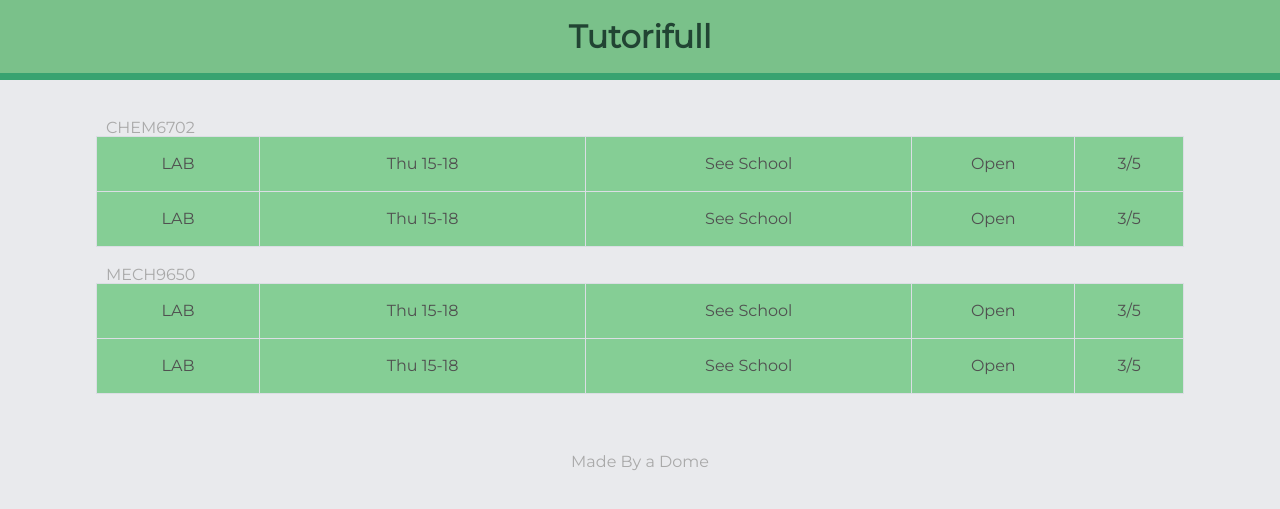
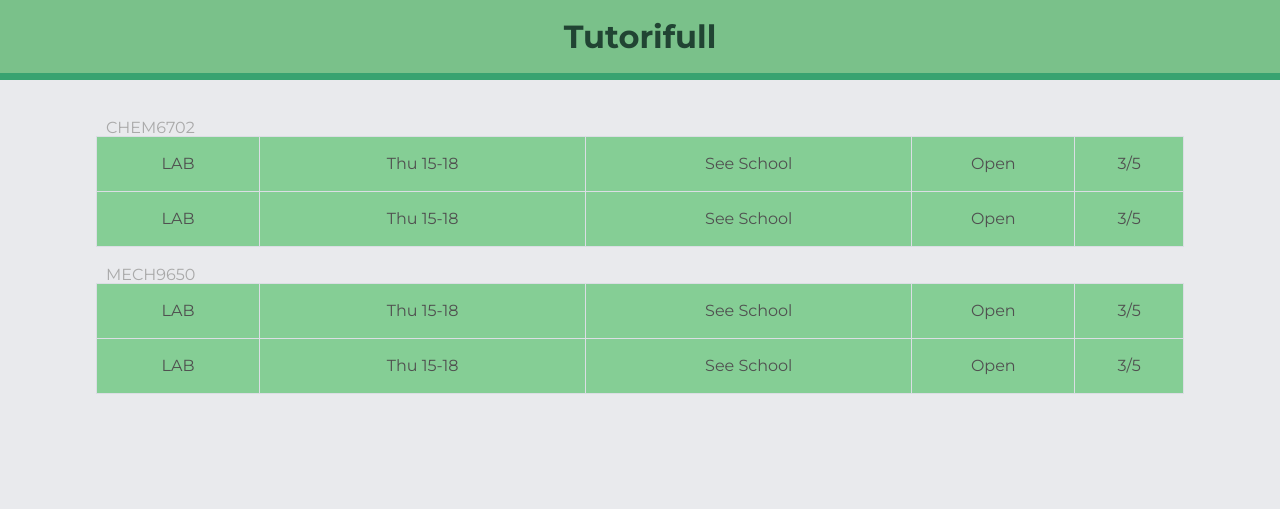
Before and after one commit to daniel-hocking/Tutorifull, a Flask app: template templates/email.html in a window 1280 px wide. Shown: the top 509 px of the page. Run offline with Flask 2, Linux system fonts and the light colour scheme; the template is opened without the code that fills it, so the values that code supplies are empty.

Commit message:
attempt to unbold fonts

```diff
--- a/templates/base.html
+++ b/templates/base.html
@@ -3,7 +3,7 @@
     <head>
         <meta charset="utf-8">
         <meta name="viewport" content="width=device-width,initial-scale=1.0">
-        <link rel="stylesheet" href="https://fonts.googleapis.com/css?family=Montserrat">
+        <link href='https://fonts.googleapis.com/css?family=Montserrat:400,700' rel='stylesheet' type='text/css'>
         <link rel="stylesheet" href={{ url_for('static', filename='css/tutorifull.min.css') }}>
         <title>Tutorifull</title>
     </head>
--- a/templates/email.html
+++ b/templates/email.html
@@ -4,27 +4,27 @@
         <meta http-equiv="Content-Type" content="text/html; charset=UTF-8">
         <title>A spot has opened up in a class!</title>
         <!--[if !mso]><!-- -->
-        <link rel="stylesheet" href="https://fonts.googleapis.com/css?family=Montserrat">
+        <link href='https://fonts.googleapis.com/css?family=Montserrat:400,700' rel='stylesheet' type='text/css'>
         <!--<![endif]-->
         <style type="text/css">
 			/* /\/\/\/\/\/\/\/\/ CLIENT-SPECIFIC STYLES /\/\/\/\/\/\/\/\/ */
-			#outlook a{padding: 0;} /* Force Outlook to provide a "view in browser" message */
-			.ReadMsgBody{width: 100%;} .ExternalClass{width: 100%;} /* Force Hotmail to display emails at full width */
+			#outlook a {padding: 0;} /* Force Outlook to provide a "view in browser" message */
+			.ReadMsgBody {width: 100%;} .ExternalClass{width: 100%;} /* Force Hotmail to display emails at full width */
 			.ExternalClass, .ExternalClass p, .ExternalClass span, .ExternalClass font, .ExternalClass td, .ExternalClass div {line-height: 100%;} /* Force Hotmail to display normal line spacing */
-			body, table, td, p, a, li, blockquote{-webkit-text-size-adjust: 100%; -ms-text-size-adjust: 100%;} /* Prevent WebKit and Windows mobile changing default text sizes */
-			table, td{mso-table-lspace: 0pt; mso-table-rspace: 0pt;} /* Remove spacing between tables in Outlook 2007 and up */
-			img{-ms-interpolation-mode: bicubic;} /* Allow smoother rendering of resized image in Internet Explorer */
+			body, table, td, p, a, li, blockquote {-webkit-text-size-adjust: 100%; -ms-text-size-adjust: 100%;} /* Prevent WebKit and Windows mobile changing default text sizes */
+			table, td {mso-table-lspace: 0pt; mso-table-rspace: 0pt;} /* Remove spacing between tables in Outlook 2007 and up */
+			img {-ms-interpolation-mode: bicubic;} /* Allow smoother rendering of resized image in Internet Explorer */
 			/* /\/\/\/\/\/\/\/\/ RESET STYLES /\/\/\/\/\/\/\/\/ */
-			body{margin: 0; padding: 0;}
-			img{border: 0; height: auto; line-height: 100%; outline: none; text-decoration: none;}
-			table{border-collapse: collapse !important;}
-			body, #bodyTable, #bodyCell{height: 100% !important; margin: 0; padding: 0; width: 100% !important;}
+			body {margin: 0; padding: 0;}
+			img {border: 0; height: auto; line-height: 100%; outline: none; text-decoration: none;}
+			table {border-collapse: collapse !important;}
+			body, #bodyTable, #bodyCell {height: 100% !important; margin: 0; padding: 0; width: 100% !important;}
 			/* /\/\/\/\/\/\/\/\/ TEMPLATE STYLES /\/\/\/\/\/\/\/\/ */
 			/* ========== Page Styles ========== */
-			body, #bodyTable{
+			body, #bodyTable {
 				background-color: #e9eaed;
 			}
-			h1{
+			h1 {
 				color: #214433 !important;
 				display: block;
 				font-family: 'Montserrat', sans-serif;
@@ -40,7 +40,7 @@
 				text-align: center;
 			}
 
-			caption{
+			caption {
 				color: #a9a9a9 !important;
 				font-family: 'Montserrat', sans-serif;
 				font-size: 16px;
@@ -55,12 +55,12 @@
 				text-align: left;
 			}
 			/* ========== Header Styles ========== */
-			#templateHeader{
+			#templateHeader {
                 height: 80px;
 				background-color: #7ac18a;
 				border-bottom: 7px solid #38a370;
 			}
-			.headerContent{
+			.headerContent {
 				color: #214433;
 				font-family: 'Montserrat', sans-serif;
 				font-size: 20px;
@@ -117,26 +117,14 @@
             .classTable td.class-location {
                 width: 30%;
             }
-			/* ========== Footer Styles ========== */
-			.footerContent {
-				color: #a9a9a9;
-				font-family: 'Montserrat', sans-serif;
-				font-size: 16px;
-				line-height: 150%;
-				padding-top: 20px;
-				padding-right: 20px;
-				padding-bottom: 20px;
-				padding-left: 20px;
-				text-align: center;
-			}
 			/* /\/\/\/\/\/\/\/\/ MOBILE STYLES /\/\/\/\/\/\/\/\/ */
-            @media only screen and (max-width: 480px){
+            @media only screen and (max-width: 480px) {
 				/* /\/\/\/\/\/\/ CLIENT-SPECIFIC MOBILE STYLES /\/\/\/\/\/\/ */
-				body, table, td, p, a, li, blockquote{-webkit-text-size-adjust: none !important;} /* Prevent Webkit platforms from changing default text sizes */
-                body{width: 100% !important; min-width: 100% !important;} /* Prevent iOS Mail from adding padding to the body */
+				body, table, td, p, a, li, blockquote {-webkit-text-size-adjust: none !important;} /* Prevent Webkit platforms from changing default text sizes */
+                body {width: 100% !important; min-width: 100% !important;} /* Prevent iOS Mail from adding padding to the body */
 				/* /\/\/\/\/\/\/ MOBILE TEMPLATE STYLES /\/\/\/\/\/\/ */
 				/* ======== Body Styles ======== */
-				.bodyContent{
+				.bodyContent {
 					font-size: 18px !important;
 					line-height: 125% !important;
 				}
@@ -256,14 +244,6 @@
                                 </td>
                             </tr>
                         </table>
-                        <!-- FOOTER TABLE -->
-                        <table border="0" cellpadding="0" cellspacing="0" width="100%" id="templateFooter" style="-webkit-text-size-adjust: 100%;-ms-text-size-adjust: 100%;mso-table-lspace: 0pt;mso-table-rspace: 0pt;border-collapse: collapse !important;">
-                            <tr>
-                                <td valign="top" class="footerContent" style="padding-top: 20px;-webkit-text-size-adjust: 100%;-ms-text-size-adjust: 100%;mso-table-lspace: 0pt;mso-table-rspace: 0pt;color: #a9a9a9;font-family: 'Montserrat', sans-serif;font-size: 16px;line-height: 150%;padding-right: 20px;padding-bottom: 20px;padding-left: 20px;text-align: center;">
-                                	<p style="-webkit-text-size-adjust: 100%;-ms-text-size-adjust: 100%;">Made By a Dome</p>
-                                </td>
-                            </tr>
-                        </table>
                     </td>
                 </tr>
             </table>
```
